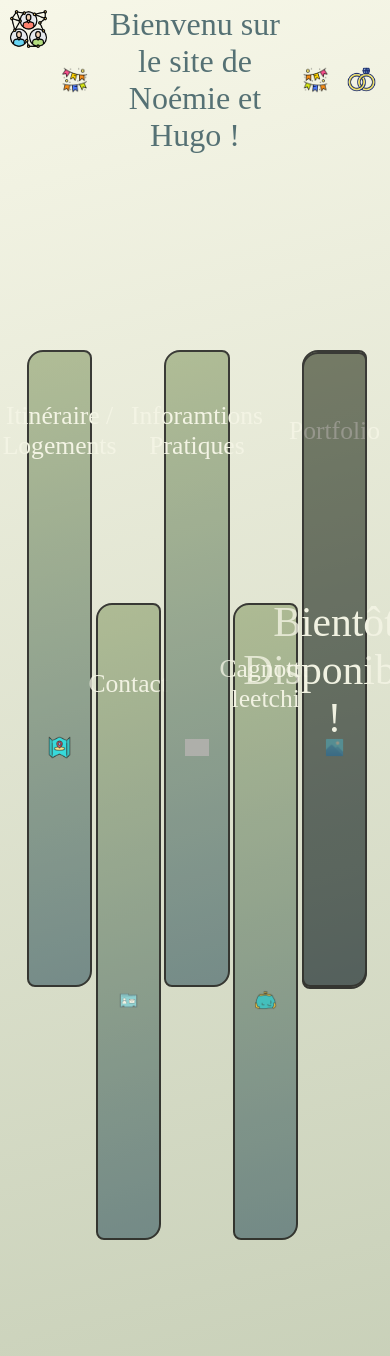
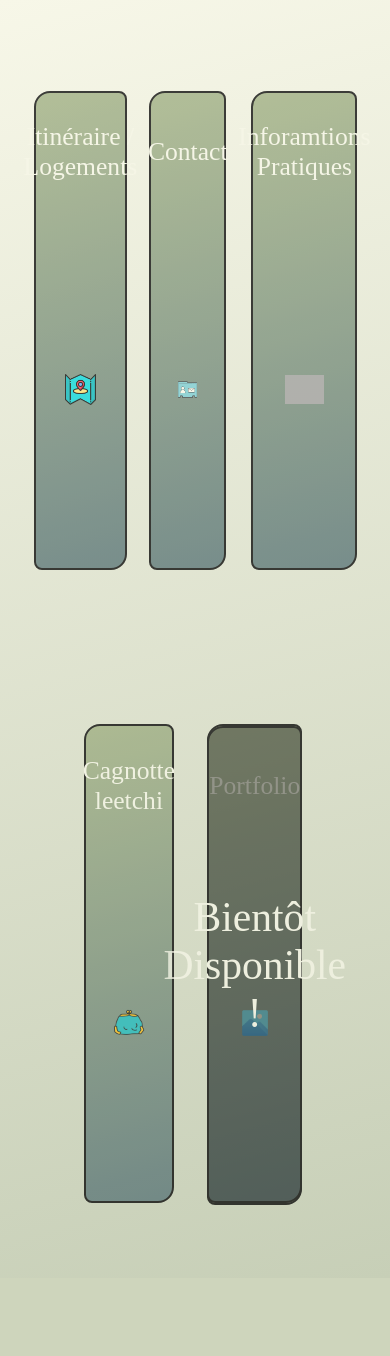
Before and after one commit to Paul-Serrano/Site-de-Mariage, a PHP site: page /view/index.php in a window 390 px wide; the page is wider, and only the part inside the window is pictured. Shown: the top 1356 px of that part. After the commit the page ends 1205 px from the top of that part, so only its background shows below. Run offline with PHP 8.4, Linux system fonts and the light colour scheme; some libraries are stand-ins or nearby versions; grey boxes are pictures that could not be loaded.

Commit message:
phone wide done

```diff
--- a/controller/map_post.php
+++ b/controller/map_post.php
@@ -40,7 +40,6 @@
 
 
 ?><pre><?php
-var_dump($connect);
 ?></pre><?php
 
 
--- a/includes/_loader.php
+++ b/includes/_loader.php
@@ -1,4 +1,4 @@
-<!-- <?php
+<?php
 
 require_once "../includes/_head.php";
 
@@ -13,4 +13,4 @@
             <h2>Loading...</h2>
         </div>
     </main>
-</body> -->
+</body>
--- a/includes/_nav.php
+++ b/includes/_nav.php
@@ -237,3 +237,5 @@
             ?>
         </div>
 </nav>
+
+<nav class="nav-phone"></nav>
--- a/public/style.css
+++ b/public/style.css
@@ -23,6 +23,10 @@
   display: flex;
   width: 90%;
   margin: 2.5% auto;
+}
+
+.nav-phone {
+  display: none;
 }
 
 /* Loader -- start*/
@@ -1658,6 +1662,43 @@
     height: 150vh;
   }
 
+  .index-container {
+    display: grid;
+    grid-template-columns: 1fr 1fr 1fr;
+    justify-content: center;
+    align-items: center;
+  }
+
+  .index-block-link {
+    width: 75%;
+    height: 75%;
+    justify-self: center;
+  }
+
+  .index-block-link:nth-child(1) {
+    top: 0;
+  }
+
+  .index-block-link:nth-child(2) {
+    top: 0;
+  }
+
+  .index-block-link:nth-child(3) {
+    top: 0;
+  }
+
+  .index-block-link:nth-child(4) {
+    top: 0;
+    grid-area: 2 / 1 / 3 / 3;
+    width: 40%;
+  }
+
+  .index-block-link:nth-child(5) {
+    top: 0;
+    grid-area: 2 / 2 / 3 / 4;
+    width: 40%;
+  }
+
   .index-block {
     align-items: center;
   }
@@ -1709,6 +1750,17 @@
     flex-direction: column;
   }
 
+  .contact-btn-container {
+    width: 35%;
+    display: flex;
+    justify-content: center;
+  }
+
+  .contact-btn {
+    display: flex;
+    justify-content: center;
+  }
+
   .mail-to-block {
     flex-direction: column-reverse;
   }
@@ -1740,6 +1792,24 @@
   .panel-user-block {
     width: 90%;
   }
+
+  #map {
+    width: 75%;
+  }
 }
 
 /* tablet & phone wide -- end */
+
+/* phone portrait -- start*/
+
+@media (max-width: 850px) {
+  .nav {
+    display: none;
+  }
+
+  .nav-phone {
+    display: flex;
+  }
+}
+
+/* phone portrait -- end*/
```
